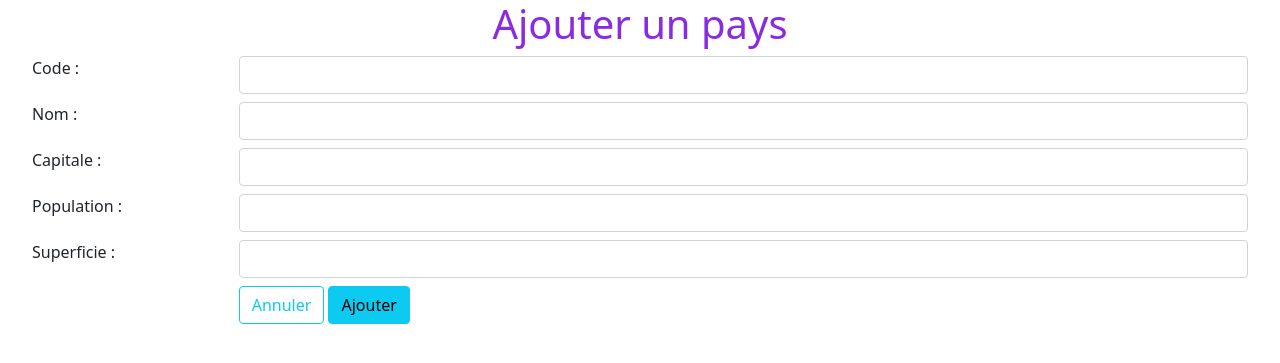
After one commit to fred-lefevre/php-mariadb-episodes, a PHP site: page /geo/php-mariadb-episode-3/ajouter-pays.php in a window 1280 px wide. The commit adds this page. Shown: the top 363 px of the page. Run offline with PHP 8.4, Linux system fonts and the light colour scheme.

Commit message:
Correction fichier manquant 'ajouter-pays.php' dans l'épisode 3

```diff
--- /dev/null
+++ b/php-mariadb-episode-3/ajouter-pays.php
@@ -0,0 +1,70 @@
+<!DOCTYPE html>
+<html lang="fr">
+    <head>
+        <meta charset="utf-8">
+        <meta name="viewport" content="width=device-width, initial-scale=1">
+        <title>Ajouter un pays</title>
+        <!-- Bootstrap 5.1 CSS -->
+        <link href="./styles/bootstrap.min.css" rel="stylesheet" type="text/css">
+        <link href="./styles/geo.css" rel="stylesheet" type="text/css">
+    </head>
+    <body>
+        <div class="jumbotron text-center">
+            <h1>Ajouter un pays</h1>
+        </div>
+        <div class="container-fluid">
+            <form action="./ajouter-pays-resultat.php" method="post">
+                <div class="row m-2">
+                    <div class="col-sm-2">
+                        <label for="code" class="form-label">Code :</label>
+                    </div>
+                    <div class="col-sm-10">
+                        <input type="text" class="form-control" id="code" name="code" required minlength="3" maxlength="3">
+                    </div>
+                </div>
+                <div class="row m-2">
+                    <div class="col-sm-2">
+                        <label for="nom" class="form-label">Nom :</label>
+                    </div>
+                    <div class="col-sm-10">
+                        <input type="text" class="form-control" id="nom" name="nom" required>
+                    </div>
+                </div>
+                <div class="row m-2">
+                    <div class="col-sm-2">
+                        <label for="capitale" class="form-label">Capitale :</label>
+                    </div>
+                    <div class="col-sm-10">
+                        <input type="text" class="form-control" id="capitale" name="capitale" required>
+                    </div>
+                </div>
+                <div class="row m-2">
+                    <div class="col-sm-2">
+                        <label for="popu" class="form-label">Population :</label>
+                    </div>
+                    <div class="col-sm-10">
+                        <input type="number" class="form-control" id="popu" name="popu" required>
+                    </div>
+                </div>
+                <div class="row m-2">
+                    <div class="col-sm-2">
+                        <label for="super" class="form-label">Superficie :</label>
+                    </div>
+                    <div class="col-sm-10">
+                        <input type="number" class="form-control" id="super" name="super"required>
+                    </div>
+                </div>
+                <div class="row m-2">
+                    <div class="col-sm-2">
+                    </div>
+                    <div class="col-sm-10">
+                        <a href="./index.php" class="btn btn-outline-info">Annuler</a>
+                        <button type="submit" class="btn btn-info">Ajouter</button>
+                    </div>
+                </div>
+            </form>
+        </div>
+        <!-- Bootstrap Bundle with Popper -->
+        <script src="./js/bootstrap.bundle.min.js"></script>
+    </body>
+</html>
--- a/preparer-episode.php
+++ b/preparer-episode.php
@@ -86,3 +86,5 @@ if (!copier_dossier($dossier_code, $dossier_cible)) {
 echo "Le code est copié dans le dossier $dossier_cible" . PHP_EOL;
 
 echo "=> Fin de la préparation de l'épisode $num_episode" . PHP_EOL;
+
+echo "Avec une installation locale, l'URL de la page d'accueil est : http://127.0.0.1/geo" . PHP_EOL;
```
Also changed, not shown: README.md, 1 other file.
